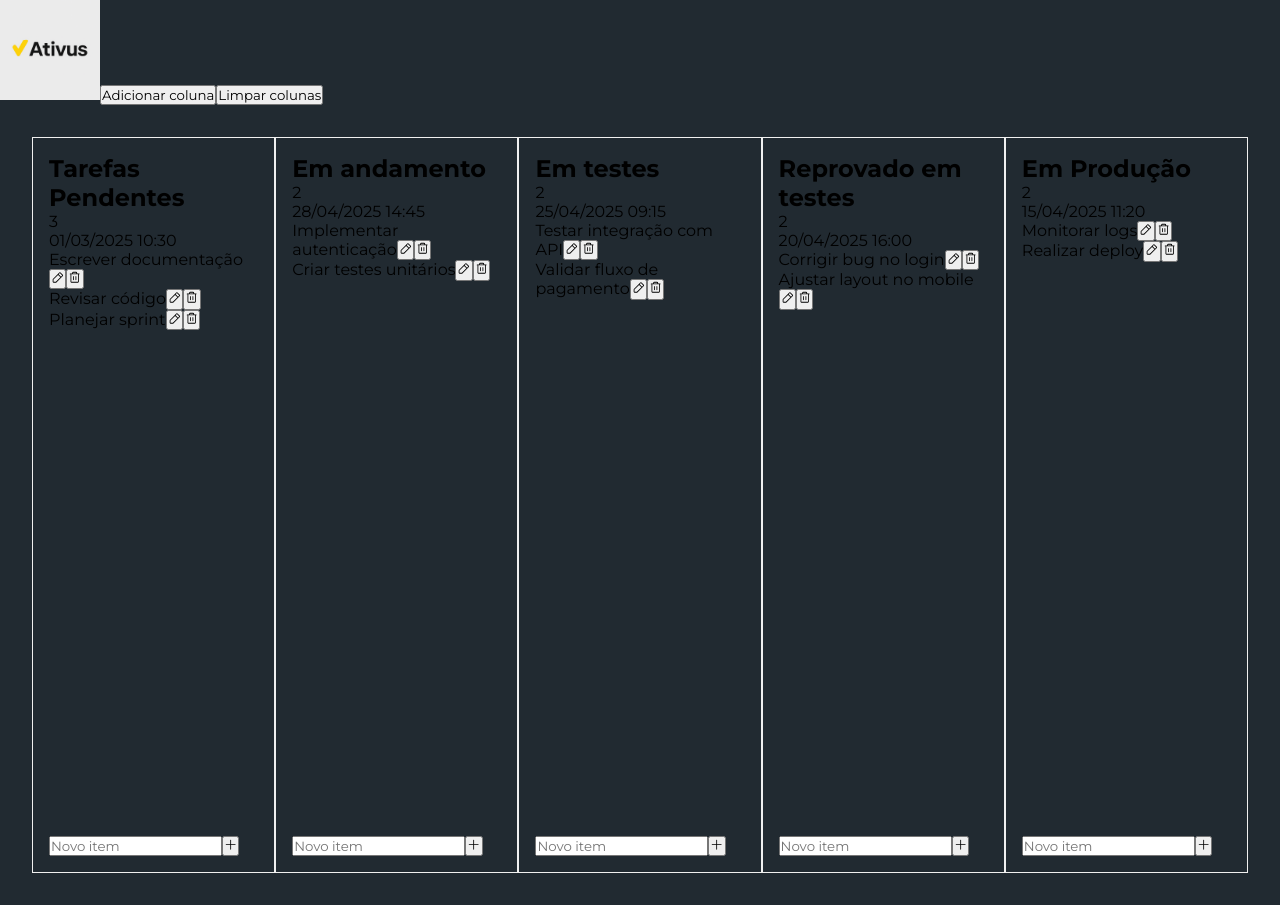
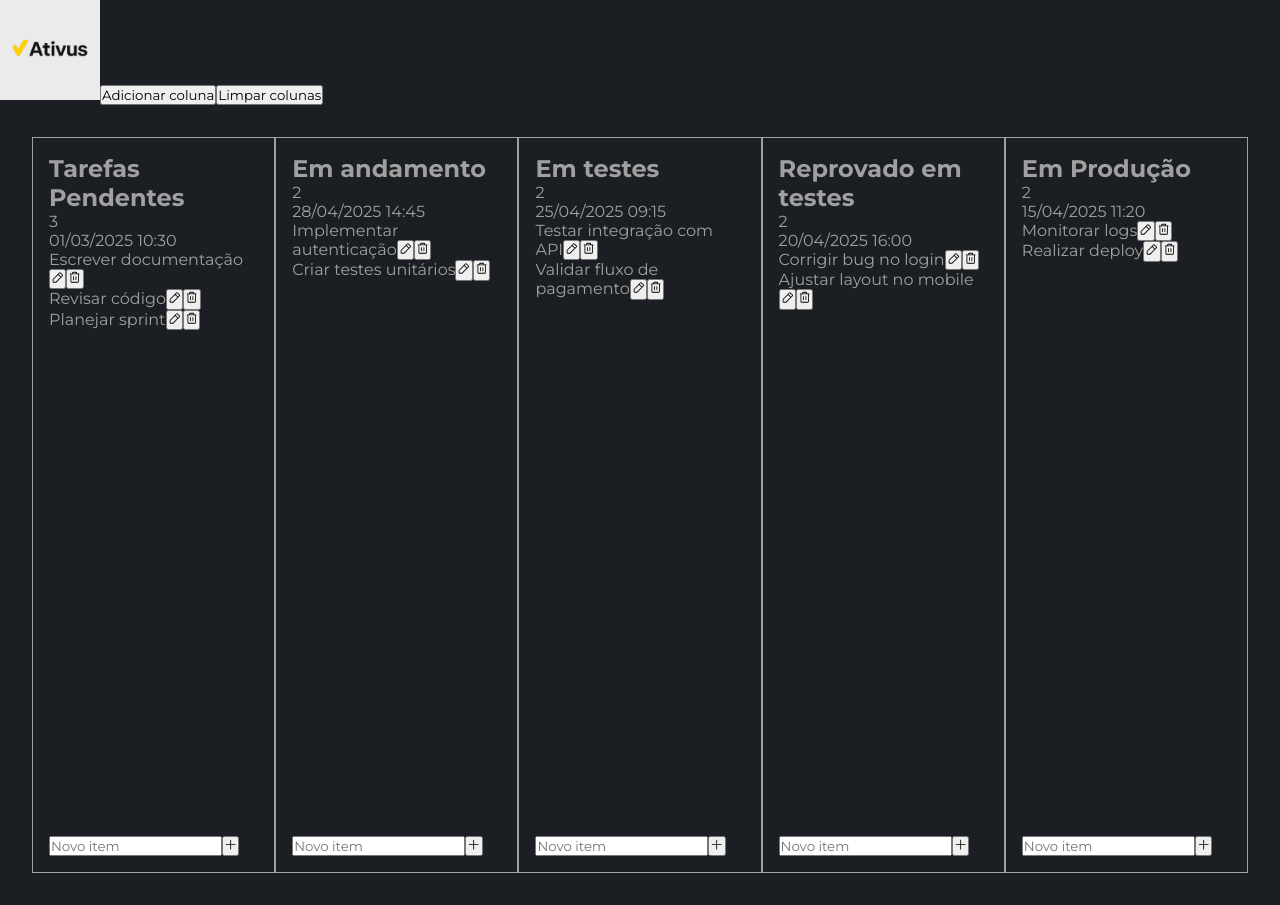
Before and after one commit to RafaelHDSV/Ativus, a React (Vite) app: page / in a window 1280 px wide. Built offline with nearby package versions, Linux system fonts and the light colour scheme.

Commit message:
feat: update color variables in main.scss for improved styling consistency

```diff
--- a/src/main.scss
+++ b/src/main.scss
@@ -1,14 +1,19 @@
 @import url('https://fonts.googleapis.com/css2?family=Montserrat:ital,wght@0,100..900;1,100..900&display=swap');
 // font-family: "Montserrat", sans-serif;
 
+// TODO: ADICIONAR FONT
+// <link href="https://fonts.googleapis.com/css2?family=Inter:wght@400;600;700&display=swap" rel="stylesheet">
+
 :root {
-  --white: #f0f0f0;
+  --white: #a0a0a0;
+  --light-gray-2: #a0a0a0;
   --green-100: #dad7cd;
   --green-300: #a3b18a;
   --green-500: #588157;
   --green-700: #3a5a40;
   --green-900: #344e41;
-  --gray: #212a31;
+  --light-gray: #2c3136;
+  --gray: #1b1f23;
   --black: #100b00;
 
   --font-family: 'Montserrat', sans-serif;
```
